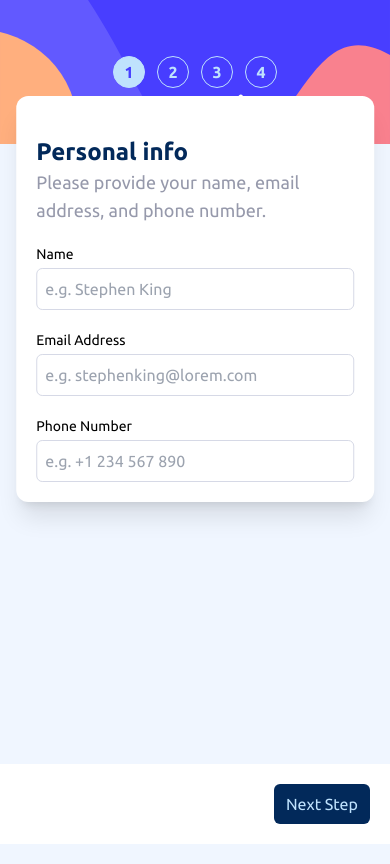
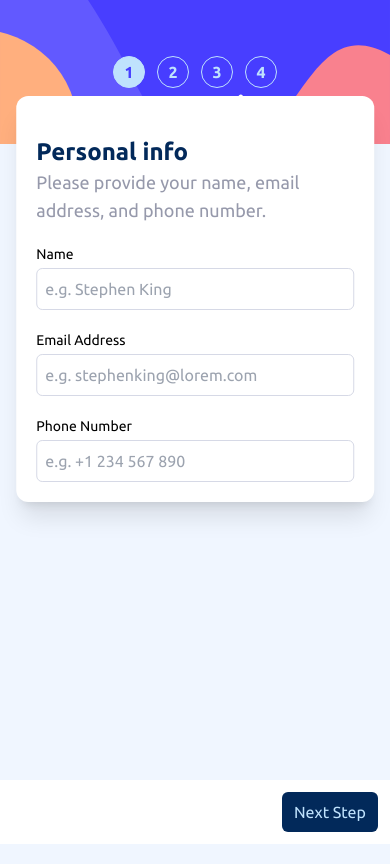
Before and after one commit to minezzig/fm-multi-step-form, a React (Vite) app: page / in a window 390 px wide. Built offline with nearby package versions, Linux system fonts and the light colour scheme.

Commit message:
change mobile nav padding

```diff
--- a/src/components/Navigation.tsx
+++ b/src/components/Navigation.tsx
@@ -21,7 +21,7 @@ const {order} = useOrder();
   };
 
   return (
-    <div className="fixed bottom-0 left-0 md:mt-auto flex w-full items-center justify-between bg-neutral5 p-5 md:static md:mb-3 md:p-0 md:pb-0">
+    <div className="fixed bottom-0 left-0 md:mt-auto flex w-full items-center justify-between bg-neutral5 p-3 md:p-5 md:static md:mb-3 md:p-0 md:pb-0">
       {step > 1 && step < 5 && (
         <Button
           text={"Go Back"}
```
